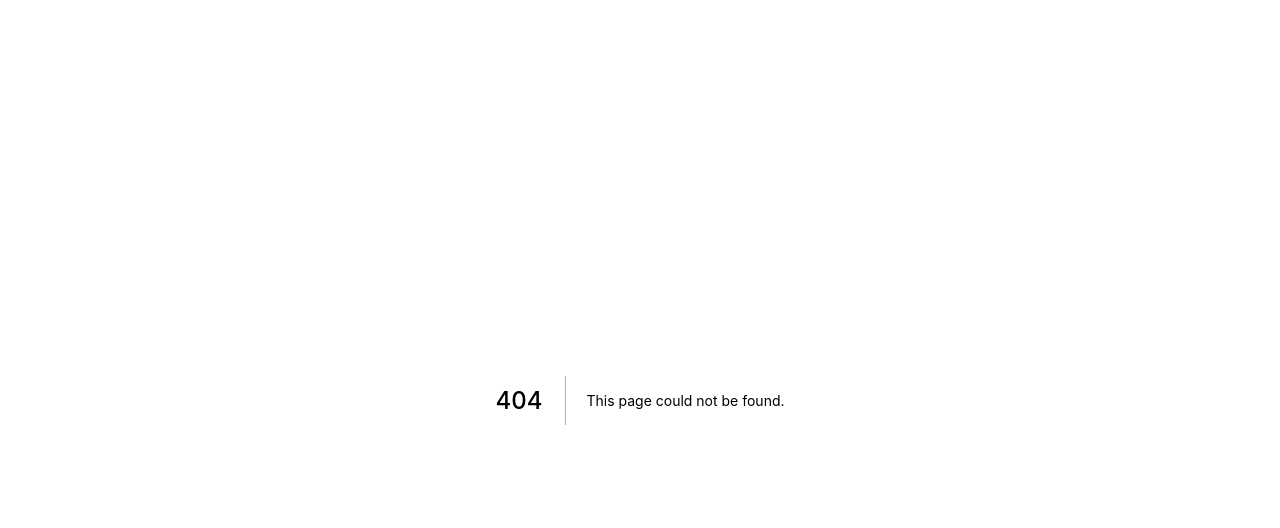
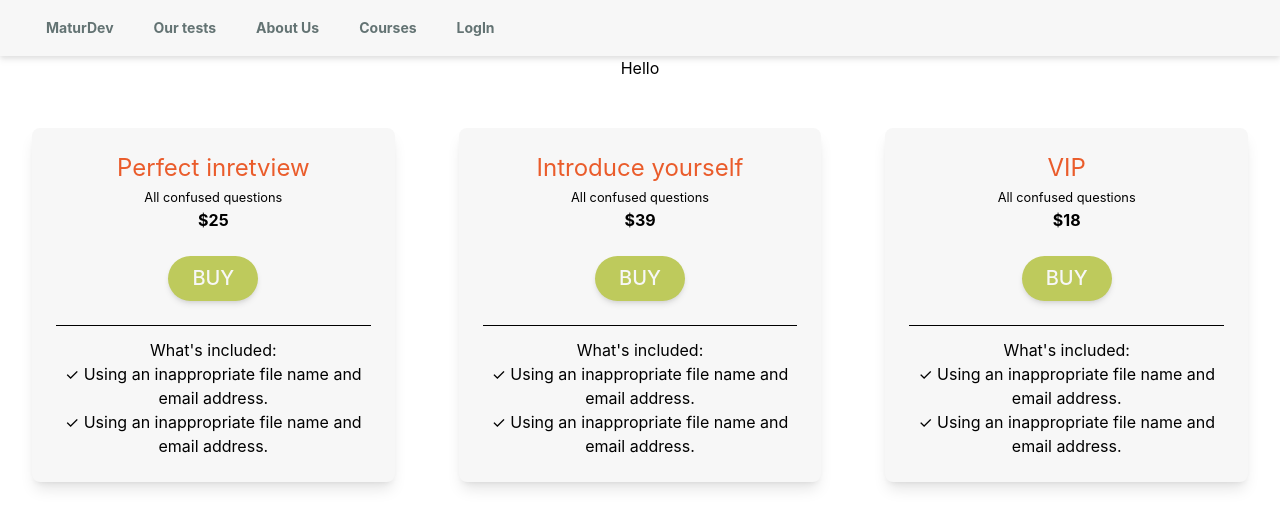
Before and after one commit to Gulnazmd/quiz, a Next.js app in the folder myquiz/: page /courses in a window 1280 px wide. Before the commit this address had no page. Shown: the top 528 px of the page. Built offline with nearby package versions, Linux system fonts and the light colour scheme.

Commit message:
added courses

```diff
--- /dev/null
+++ b/myquiz/components/UI/button.js
@@ -0,0 +1,11 @@
+
+const Button= (props) => (
+  <button
+  type="button"
+  className=" text-white inline-block m-6 px-6 py-2.5 bg-green font-medium text-xl leading-tight uppercase rounded-full shadow-md hover:bg-darkgreen hover:shadow-lg  transition duration-150 ease-in-out"
+    onClick={props.clicked}>
+      {props.children}
+  </button>
+)
+
+export default Button;
--- a/myquiz/components/card.js
+++ b/myquiz/components/card.js
@@ -1,10 +1,11 @@
+import React from "react";
+import Button from "./UI/button";
 
 const Card = (props) => (
-  <div class="flex justify-center p-2 mt-10">
-      <div class="block p-6 rounded-lg shadow-lg bg-white max-w-sm">
-                <div>
-                  {props.children}
-                </div>
+
+  <div className="flex justify-center p-8 mt-4">
+      <div className="block p-6 rounded-lg shadow-lg bg-white max-w-sm">
+      {props.children}
       </div>
 </div>
 
--- a/myquiz/components/header.js
+++ b/myquiz/components/header.js
@@ -11,11 +11,14 @@ const Header = () => {
 
     <div className='ml-auto bg-white text-black font-bold text-sm py-1.5 px-3.5 drop-shadow-md'>
       <ul className="flex p-3">
-        <li className='mx-7 px-5 cursor-pointer text-grey hover:text-red'
+        <li className='mx-5 cursor-pointer text-grey hover:text-red'
             onClick={() => router.push('/')}>MaturDev</li>
-							<li className='mx-7 px-5 cursor-pointer text-grey hover:text-red'>Our tests</li>
-					    <li className="cursor-pointer text-grey hover:text-red">About Us</li>
-					    <p className='mx-7 px-5 cursor-pointer text-grey hover:text-red'>LogIn</p>
+							<li className='mx-5  cursor-pointer text-grey hover:text-red'>Our tests</li>
+        <li className="mx-5  cursor-pointer text-grey hover:text-red">About Us</li>
+        <li className="mx-5 cursor-pointer text-grey hover:text-red"
+            onClick={() => router.push('/courses')}>Courses</li>
+					    <p className='mx-5  cursor-pointer text-grey hover:text-red'>LogIn</p>
+
 				</ul>
      </div>
 
--- /dev/null
+++ b/myquiz/pages/courses.js
@@ -0,0 +1,67 @@
+import React, { useEffect, useState } from 'react';
+import { useRouter } from 'next/router';
+import Header from '../components/header';
+import Card from '../components/card';
+import Button from '../components/UI/button';
+
+
+const Courses = () => {
+
+	const [isOpen, setIsOpen] = useState(false);
+	const router = useRouter();
+
+	const handleOpen = () => {
+		setIsOpen(!isOpen);
+	};
+
+	return (
+			<div>
+			<Header/>
+
+			<div className='container max-w-7xl px-4 md:px-6'>
+
+      <h1>Hello</h1>
+			</div>
+				<div className='flex'>
+					<Card>
+						<h1 className='text-orange text-2xl'>Perfect inretview</h1>
+      			<small>All confused questions</small>
+      			<h2 className='font-bold'>$25</h2>
+						<Button>Buy</Button>
+						<div className="mb-3 px-3 border-b border-gray-300"></div>
+						<p>What's included:</p>
+						<ul type="disk">
+							<li>✓ Using an inappropriate file name and email address.</li>
+							<li>✓ Using an inappropriate file name and email address.</li>
+						</ul>
+					</Card>
+					<Card>
+						<h1 className='text-orange text-2xl'>Introduce yourself</h1>
+      			<small>All confused questions</small>
+      			<h2 className='font-bold'>$39</h2>
+						<Button>Buy</Button>
+						<div className="mb-3 px-3 border-b border-gray-300"></div>
+						<p>What's included:</p>
+						<ul type="disk">
+							<li>✓ Using an inappropriate file name and email address.</li>
+							<li>✓ Using an inappropriate file name and email address.</li>
+						</ul>
+					</Card>
+				<Card>
+						<h1 className='text-orange text-2xl'>VIP</h1>
+      			<small>All confused questions</small>
+      			<h2 className='font-bold'>$18</h2>
+						<Button>Buy</Button>
+						<div className="mb-3 px-3 border-b border-gray-300"></div>
+						<p>What's included:</p>
+						<ul type="disk">
+							<li>✓ Using an inappropriate file name and email address.</li>
+							<li>✓ Using an inappropriate file name and email address.</li>
+						</ul>
+					</Card>
+				</div>
+			</div>
+	);
+};
+
+export default Courses;
--- a/myquiz/pages/main_page.js
+++ b/myquiz/pages/main_page.js
@@ -1,5 +1,6 @@
 import { useState } from 'react';
 import { useRouter } from 'next/router';
+import Button from '../components/UI/button';
 
 
 function QuizPage () {
@@ -10,10 +11,23 @@ function QuizPage () {
 	return (
     <div>
 			<main className='bg-midnight min-h-screen flex max-w-[1500px] mx-auto'>
+
 				<div className='flex-grow border-l border-r border-border max-w-2xl sm:ml-[73px] xl:ml-[370px]'>
 					<div className='flex items-center px-5 py-2 border-b border-gray-700 text-white font-semibold text-2xl gap-x-4 sticky top-0 z-50 bg-black'>
            English quiz
 					</div>
+					<div className="grid grid-cols-3 gap-4 items-center">
+  <div className="mb-4">
+    <img src="https://mdbootstrap.com/img/new/standard/city/047.jpg" className="max-w-full h-auto rounded-lg" alt=""/>
+  </div>
+
+  <div className="mb-4">
+    <img src="https://mdbootstrap.com//img/Photos/Square/1.jpg" className="max-w-full h-auto rounded-full" alt=""/>
+  </div>
+  <div className="mb-4">
+    <img src="https://mdbootstrap.com/img/new/standard/city/044.jpg" className="max-w-full h-auto rounded-full" alt=""/>
+  </div>
+</div>
 					<div className='bg-white min-w-min' >
 						<p>This English quiz estimates your level in just 15 minutes, including reading skills (English grammar and vocabulary) and listening skills.</p>
 
@@ -24,8 +38,7 @@ function QuizPage () {
 						</ul>
 					</div>
 
-					<button type="button"
-						class="inline-block m-6 px-6 py-2.5 bg-lightgreen text-grey font-medium text-xl leading-tight uppercase rounded-full shadow-md hover:bg-darkgreen hover:shadow-lg focus:bg-darkgreen focus:shadow-lg focus:outline-none focus:ring-0 active:bg-darkgreen active:shadow-lg transition duration-150 ease-in-out" onClick={() => router.push('/quiz')}>Start quiz</button>
+					<Button clicked={() => router.push('/quiz')}>Start quiz</Button>
 						</div>
 			</main>
 		</div>
--- a/myquiz/pages/quiz.js
+++ b/myquiz/pages/quiz.js
@@ -3,6 +3,7 @@ import Card from "../components/card";
 import { data } from '../data';
 import  { useState } from "react";
 import Header from '../components/header';
+import Button from '../components/UI/button';
 
 
 export default function Quiz () {
@@ -51,12 +52,11 @@ export default function Quiz () {
 			${score}/${data.length}
 			points.`}
 					</h3>
-					<button
-						className=" inline-block mt-8 px-6 py-2.5 bg-lightgreen text-grey font-medium text-xs leading-tight uppercase rounded shadow-md hover:bg-darkgreen hover:shadow-lg focus:bg-darkgreen focus:shadow-lg focus:outline-none focus:ring-0 active:bg-darkgreen active:shadow-lg transition duration-150 ease-in-out"
-						onClick={() => startOver()}
+					<Button
+						clicked={() => startOver()}
 					>
 						Start Over
-					</button>
+					</Button>
 				</div>
 			</div>
 		);
@@ -84,27 +84,25 @@ export default function Quiz () {
 							</div>
 						))}
 						{currentQuestion < data.length - 1 && (
-							<button
-							className=" inline-block mt-8 px-6 py-2.5 bg-lightgreen text-grey font-medium text-xs leading-tight uppercase rounded shadow-md hover:bg-darkgreen hover:shadow-lg focus:bg-darkgreen focus:shadow-lg focus:outline-none focus:ring-0 active:bg-darkgreen active:shadow-lg transition duration-150 ease-in-out"
-								onClick={() => {
+							<Button
+								clicked={() => {
 									setCurrentQuestion(currentQuestion + 1);
 									checkCorrectAnswer();
 									reset();
 								}}
 							>
 								NEXT
-							</button>
+							</Button>
 						)}
 						{currentQuestion === data.length - 1 && (
-							<button
-								className=" inline-block mt-8 px-6 py-2.5 bg-lightgreen text-grey font-medium text-xs leading-tight uppercase rounded shadow-md hover:bg-darkgreen hover:shadow-lg focus:bg-darkgreen focus:shadow-lg focus:outline-none focus:ring-0 active:bg-darkgreen active:shadow-lg transition duration-150 ease-in-out"
-								onClick={() => {
+							<Button
+								clicked={() => {
 									finishHandler()
 									checkCorrectAnswer();}
 								}
 							>
 								FINISH
-							</button>
+							</Button>
 						)}
 					</div>
 				</div>
--- a/myquiz/tailwind.config.js
+++ b/myquiz/tailwind.config.js
@@ -5,7 +5,7 @@ module.exports = {
   theme: {
     extend: {},
     colors: {
-      'midnight': '#30475E',
+      'midnight': '#96CEB4',
       'border': '#B5EAEA',
       'lightgreen': '#FFF8D9',
       'darkgreen': '#D5DBB3',
@@ -13,6 +13,8 @@ module.exports = {
       'white': '#F7F7F7',
       'grey': '#637373',
       'red': '#F05454',
+      'orange': '#EA5C2B',
+      'green': '#BECA5C',
     },
   },
   variants: {
```
Also changed, not shown: myquiz/package.json (+6 -1 lines), 1 other file (tests, documents, lock files or other folders).
